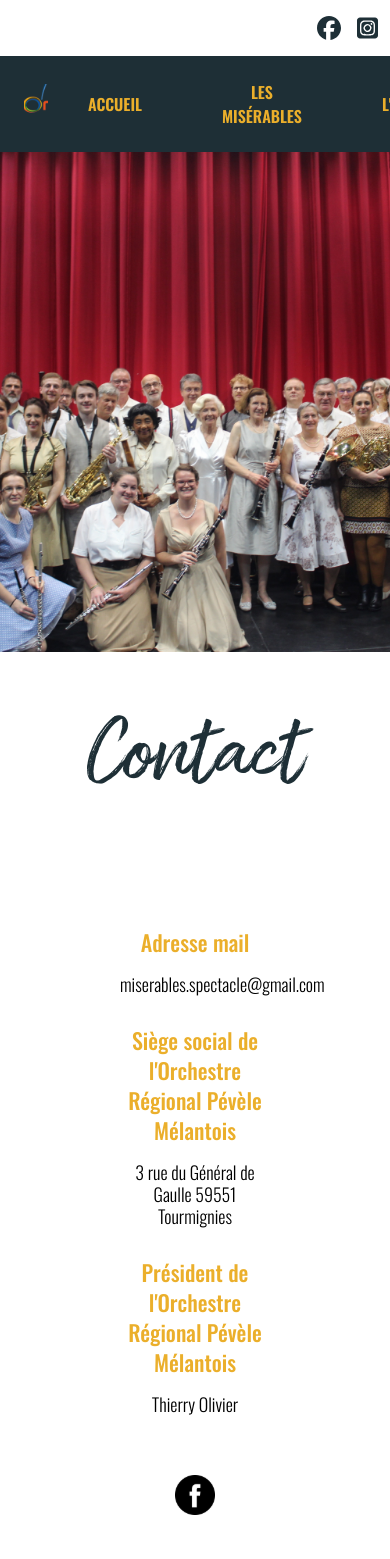
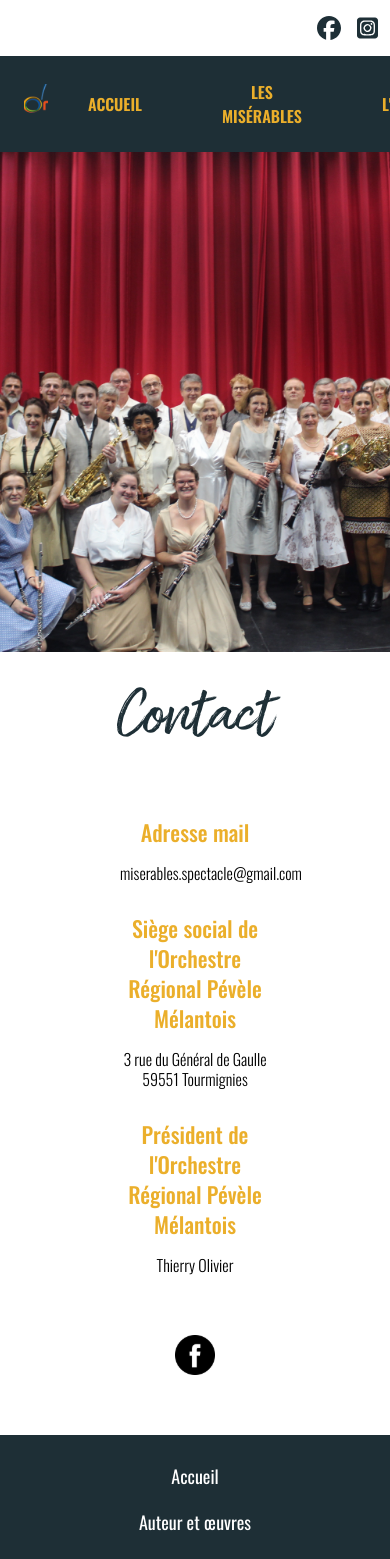
Before and after one commit to louisledoux/orpm-les-miserables, a Next.js app: page /contact in a window 390 px wide. Shown: the top 1559 px of the page. Built offline with nearby package versions, Linux system fonts and the light colour scheme.

Commit message:
fix: responsive font/title

```diff
--- a/src/components/Typography/Typography.tsx
+++ b/src/components/Typography/Typography.tsx
@@ -54,14 +54,14 @@ function Title({
       );
     case 2:
       return (
-        <h2 className={`${commonClassNames} ${amithenFont.className} text-${color} text-h2`}>
+        <h2 className={`${commonClassNames} ${amithenFont.className} text-${color} lg:text-h2 text-h2Mobile`}>
           {children}
         </h2>
       );
     case 1:
     default:
       return (
-        <h1 className={`${commonClassNames} ${amithenFont.className} ${color === 'primary' ? 'text-secondary' : 'text-primary'} text-center text-h1 mt-60px mb-120px`}>
+        <h1 className={`${commonClassNames} ${amithenFont.className} ${color === 'primary' ? 'text-secondary' : 'text-primary'} text-center text-h1Mobile lg:text-h1 lg:mt-60px lg:mb-120px mt-30px mb-60px`}>
           {children}
         </h1>
       );
@@ -71,7 +71,7 @@ Typography.Title = Title;
 
 function Paragraph({ children, className = '' }: Props) {
   return (
-    <p className={`whitespace-pre-line font-light text-base ${className}`}>{children}</p>
+    <p className={`whitespace-pre-line font-light text-baseMobile lg:text-base ${className}`}>{children}</p>
   );
 }
 Typography.Paragraph = Paragraph;
--- a/tailwind.config.js
+++ b/tailwind.config.js
@@ -42,10 +42,13 @@ module.exports = {
       fontSize: {
         22: ['22px', '30px'],
         h1: ['90px', '95px'],
+        h1Mobile: ['65px', '75px'],
         h2: ['60px', '70px'],
+        h2Mobile: ['40px', '55px'],
         h3: ['35px', '40px'],
         h4: ['30px', '35px'],
         base: ['18px', '22px'],
+        baseMobile: ['16px', '20px'],
       },
       letterSpacing: {
         '2%': '2%',
```
